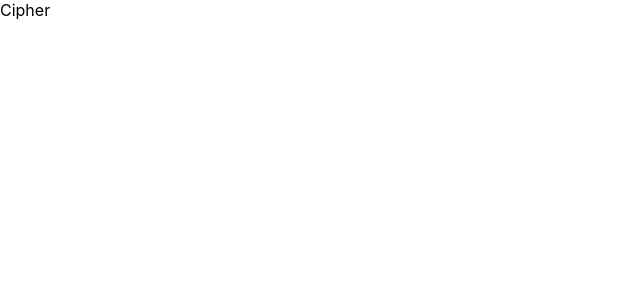
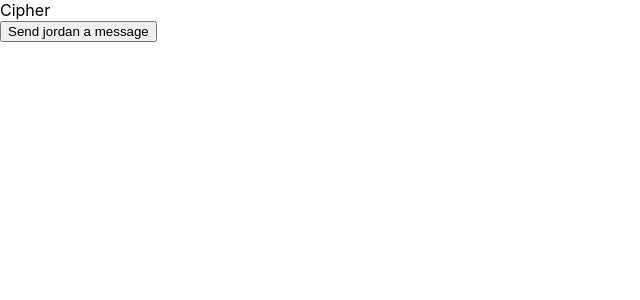
Before and after one commit to masonewolfe/Encrypted-ChatRoom, a React (Create React App) app in the folder web-app/: page / in a window 1280 px wide. Shown: the top 300 px of the page, without its empty margins (0-640 px from the left). Built offline with nearby package versions, Linux system fonts and the light colour scheme.

Commit message:
basic send message component
needs to implement ejabberd

```diff
--- a/web-app/src/App.js
+++ b/web-app/src/App.js
@@ -1,7 +1,10 @@
+import SendMessage from "./SendMessage";
+
 function App() {
   return (
     <div className="App">
       Cipher
+      <SendMessage></SendMessage>
     </div>
   );
 }
--- /dev/null
+++ b/web-app/src/SendMessage.js
@@ -0,0 +1,9 @@
+import React from 'react'
+
+export default function SendMessage() {
+  return (
+    <div>
+        <button>Send jordan a message</button>
+    </div>
+  )
+}
```
